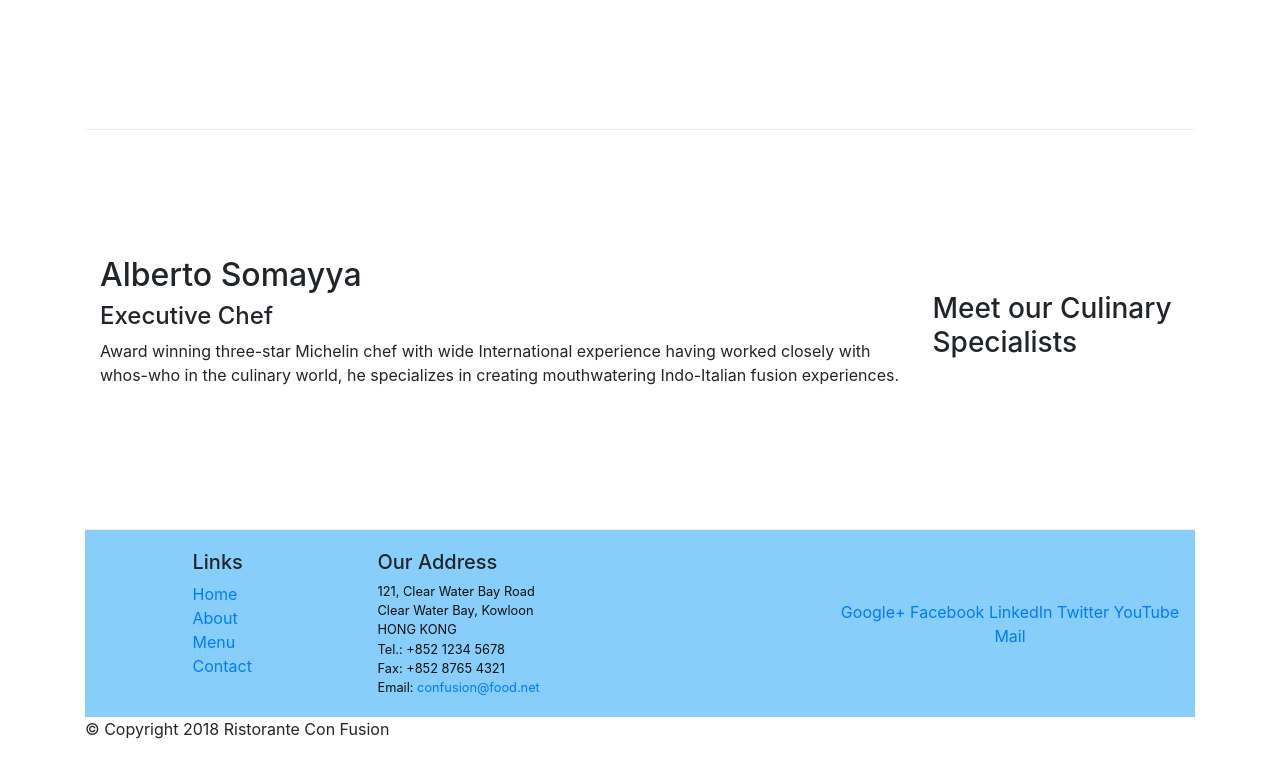
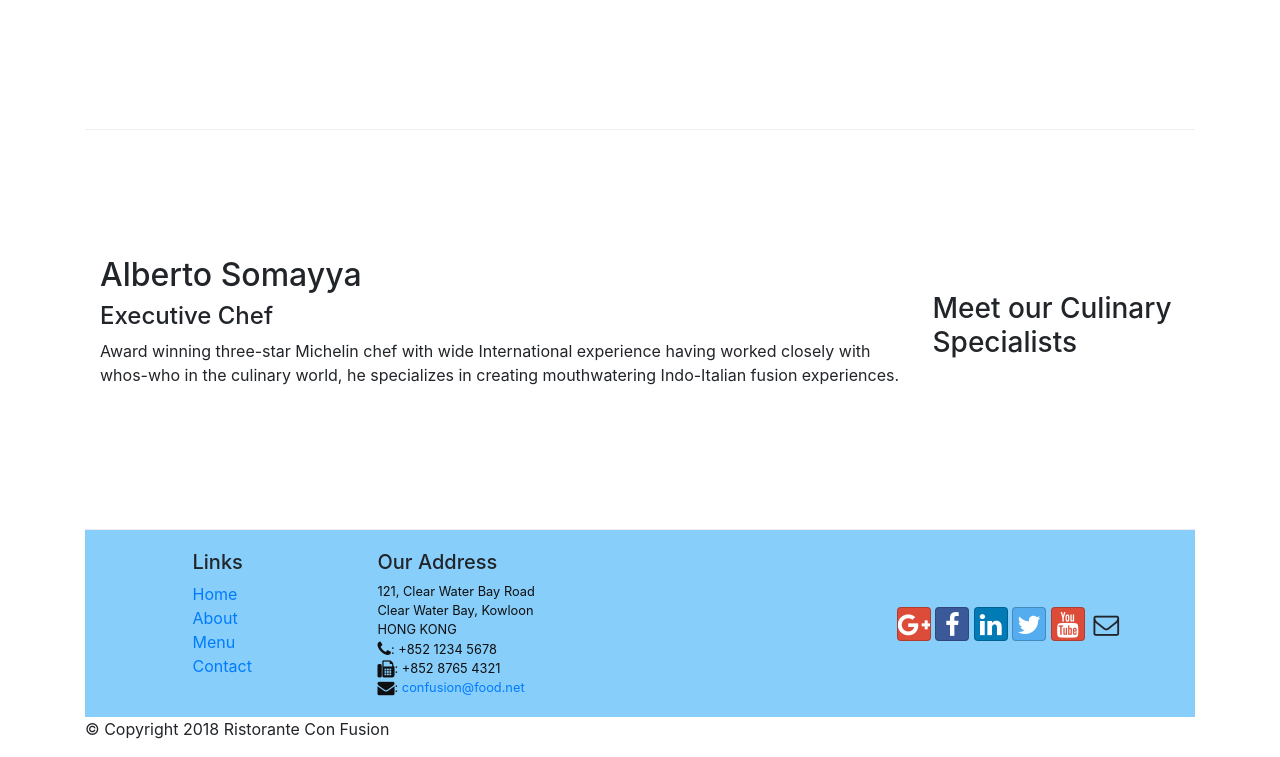
Before and after one commit to preetirana2410/Bootstrap4, a website: page index.html in a window 1280 px wide. Shown: the part 1004-1761 px from the top of the page. Drawn offline with nearby package versions, Linux system fonts and the light colour scheme.

Commit message:
Icon Fonts

```diff
--- a/index.html
+++ b/index.html
@@ -9,7 +9,10 @@
 
     <!-- Bootstrap CSS -->
     <link rel="stylesheet" href="node_modules/bootstrap/dist/css/bootstrap.min.css">
+    <link rel="stylesheet" href="node_modules/font-awesome/css/font-awesome.min.css">
+    <link rel="stylesheet" href="node_modules/bootstrap-social/bootstrap-social.css">
     <link rel="stylesheet" href="css/styles.css">
+
     <title>Ristorante Con Fusion</title>
 </head>
 
@@ -23,10 +26,10 @@
             <a class="navbar-brand mr-auto" href="#">Ristorante con Fusion</a>
             <div class="collapse navbar-collapse" id="Navbar">
                 <ul class="navbar-nav mr-auto">
-                    <li><a class="active nav-link" href="#">Home</a></li>
-                    <li><a class="nav-link" href="./aboutus.html">About</a></li>
-                    <li><a class="nav-link" href="#">Menu</a></li>
-                    <li><a class="nav-link" href="#">Contact</a></li>
+                    <li><a class="active nav-link" href="#"><span class="fa fa-home fa-lg"></span> Home</a></li>
+                    <li><a class="nav-link" href="./aboutus.html"><span class="fa fa-info fa-lg"></span> About</a></li>
+                    <li><a class="nav-link" href="#"><span class="fa fa-list fa-lg"></span> Menu</a></li>
+                    <li><a class="nav-link" href="#"><span class="fa fa-address-card fa-lg"></span> Contact</a></li>
                 </ul>
             </div>
         </div>
@@ -104,19 +107,21 @@
                         121, Clear Water Bay Road<br>
                         Clear Water Bay, Kowloon<br>
                         HONG KONG<br>
-                        Tel.: +852 1234 5678<br>
-                        Fax: +852 8765 4321<br>
-                        Email: <a href="mailto:confusion@food.net">confusion@food.net</a>
+                       <i class="fa fa-phone fa-lg"></i>: +852 1234 5678<br>
+                       <i class="fa fa-fax fa-lg"></i>: +852 8765 4321<br>
+                       <i class="fa fa-envelope fa-lg"></i>: <a href="mailto:confusion@food.net">confusion@food.net</a>
                     </address>
                 </div>
                 <div class="col-12 col-sm-4 align-self-center">
                     <div class="text-center">
-                        <a href="http://google.com/+">Google+</a>
-                        <a href="http://www.facebook.com/profile.php?id=">Facebook</a>
-                        <a href="http://www.linkedin.com/in/">LinkedIn</a>
-                        <a href="http://twitter.com/">Twitter</a>
-                        <a href="http://youtube.com/">YouTube</a>
-                        <a href="mailto:">Mail</a>
+                            <div class="text-center">
+                                    <a class="btn btn-social-icon btn-google" href="http://google.com/+"><i class="fa fa-google-plus"></i></a>
+                                    <a class="btn btn-social-icon btn-facebook" href="http://www.facebook.com/profile.php?id="><i class="fa fa-facebook"></i></a>
+                                    <a class="btn btn-social-icon btn-linkedin" href="http://www.linkedin.com/in/"><i class="fa fa-linkedin"></i></a>
+                                    <a class="btn btn-social-icon btn-twitter" href="http://twitter.com/"><i class="fa fa-twitter"></i></a>
+                                    <a class="btn btn-social-icon btn-google" href="http://youtube.com/"><i class="fa fa-youtube"></i></a>
+                                    <a class="btn btn-social-icon" href="mailto:"><i class="fa fa-envelope-o"></i></a>
+                                </div>
                     </div>
                 </div>
             </div>
--- a/package.json
+++ b/package.json
@@ -15,6 +15,8 @@
   },
   "dependencies": {
     "bootstrap": "^4.3.1",
+    "bootstrap-social": "^5.1.1",
+    "font-awesome": "^4.7.0",
     "jquery": "^3.4.1",
     "popper.js": "^1.12.9"
   }
```
Also changed, not shown: aboutus.html (+19 -15 lines), 1 other file.
